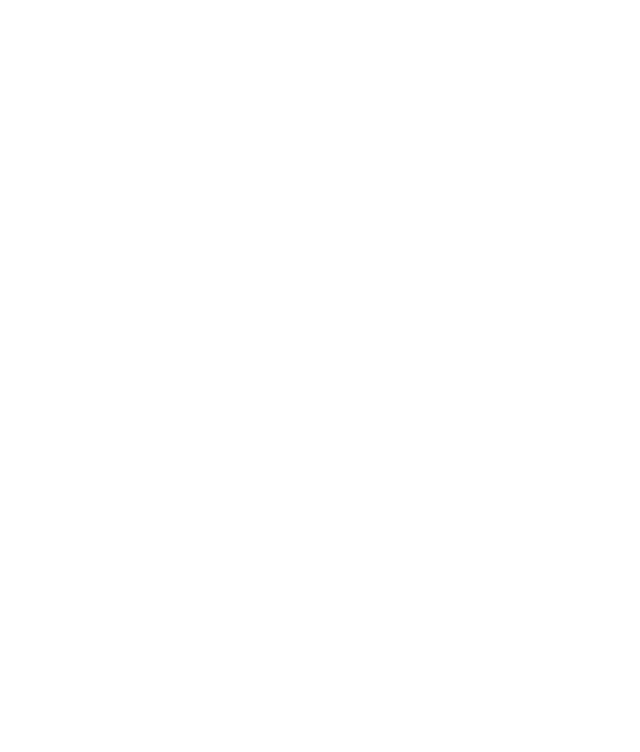
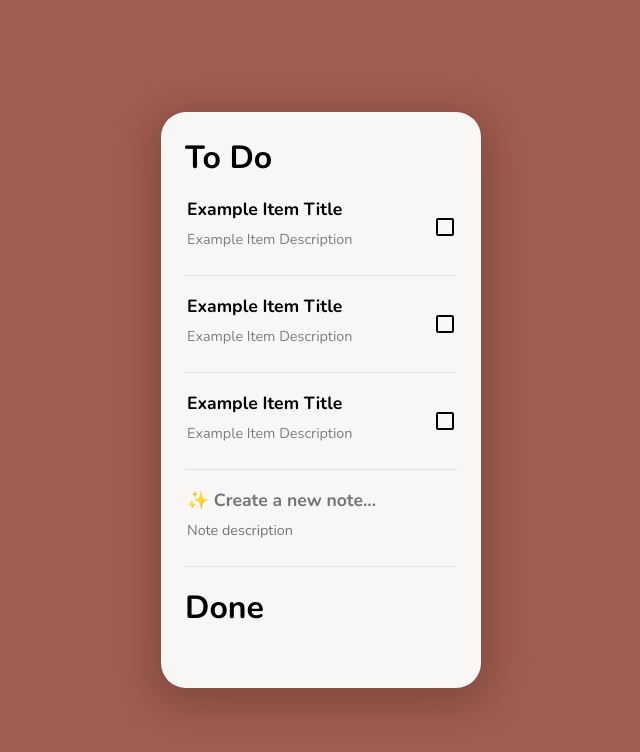
Before and after one commit to blueycode/to-do-list, a plain HTML site: page index.html in a window 1280 px wide. Shown: the whole page, without its empty margins (319-959 px from the left). Drawn offline with nearby package versions, Linux system fonts and the light colour scheme.

Commit message:
feat: develop to-do list styling

```diff
--- a/index.html
+++ b/index.html
@@ -4,11 +4,92 @@
     <meta charset="UTF-8">
     <meta http-equiv="X-UA-Compatible" content="IE=edge">
     <meta name="viewport" content="width=device-width, initial-scale=1.0">
+    <link rel="stylesheet" href="https://fonts.googleapis.com/css2?family=Material+Symbols+Outlined:opsz,wght,FILL,GRAD@48,400,0,0" />
     <link rel="stylesheet" href="style.css">
     <title>To-do List</title>
 </head>
 <body>
+    <div id="app">
+        <div id="items">
+            <h1>To Do</h1>
 
+            <form id="form">
+                <div id="to-do">
+                    <div>
+                        <div class="itm-data">
+                            <textarea name="n0-title" maxlength="30">Example Item Title</textarea>
+                            <textarea name="n0-desc">Example Item Description</textarea>
+                            <input type="hidden" name="n0-completed">
+                        </div>
+                        <span
+                            class="material-symbols-outlined"
+                            title="Hold to delete this item"
+                        >
+                            check_box_outline_blank
+                        </span>
+                    </div>
+                    <div>
+                        <div class="itm-data">
+                            <textarea name="n0-title" maxlength="30">Example Item Title</textarea>
+                            <textarea name="n0-desc">Example Item Description</textarea>
+                            <input type="hidden" name="n0-completed">
+                        </div>
+                        <span
+                            class="material-symbols-outlined"
+                            title="Hold to delete this item"
+                        >
+                            check_box_outline_blank
+                        </span>
+                    </div>
+                    <div>
+                        <div class="itm-data">
+                            <textarea name="n0-title" maxlength="30">Example Item Title</textarea>
+                            <textarea name="n0-desc">Example Item Description</textarea>
+                            <input type="hidden" name="n0-completed">
+                        </div>
+                        <span
+                            class="material-symbols-outlined"
+                            title="Hold to delete this item"
+                        >
+                            check_box_outline_blank
+                        </span>
+                    </div>
+                    <div>
+                        <div class="itm-data">
+                            <textarea
+                                name="n1-title"
+                                maxlength="30"
+                                placeholder="✨ Create a new note..."
+                            ></textarea>
+                            <textarea
+                                name="n1-desc"
+                                placeholder="Note description"
+                            ></textarea>
+                            <input type="hidden" name="n1-completed">
+                        </div>
+                    </div>
+                </div>
+
+                <h1>Done</h1>
+
+                <div id="done">
+                    <div>
+                        <div class="itm-data">
+                            <textarea name="n2-title" maxlength="30">Example Completed Item Title</textarea>
+                            <textarea name="n2-desc">Example Completed Item Description</textarea>
+                            <input type="hidden" name="n2-completed">
+                        </div>
+                        <span
+                            class="material-symbols-outlined"
+                            title="Hold to delete this item"
+                        >
+                            check_box
+                        </span>
+                    </div>
+                </div>
+            </form>
+        </div>
+    </div>
     <script src="script.js"></script>
 </body>
 </html>
--- a/style.css
+++ b/style.css
@@ -0,0 +1,101 @@
+@import url('https://fonts.googleapis.com/css2?family=Nunito:wght@300;400;700&display=swap');
+
+* {
+    box-sizing: border-box;
+    margin: 0;
+    font-family: 'Nunito', sans-serif;
+}
+
+::-webkit-scrollbar {
+    width: 3px;
+}
+
+::-webkit-scrollbar-track {
+    background: #f9f6f6;
+}
+
+::-webkit-scrollbar-thumb {
+    background: #f7755d;
+}
+
+::-webkit-scrollbar-thumb:hover {
+    background: #fca36f;
+}
+
+body {
+    background-color: #a15d4f;
+    height: 100vh;
+    display: flex;
+    justify-content: center;
+    align-items: center;
+}
+
+#app {
+    background-color: #f9f6f6;
+    width: 20rem;
+    height: 36rem;
+    border-radius: 25px;
+    padding: 1.5rem 0.75rem 1.5rem 1.5rem;
+    display: flex;
+    flex-direction: column;
+    gap: 1.2rem;
+    box-shadow: 0px 10px 40px 10px rgba(0, 0, 0, 0.2);
+}
+
+#items {
+    overflow-y: auto;
+    overflow-x: hidden;
+    padding-right: 0.75rem;
+}
+
+#items textarea {
+    border: none;
+    background-color: #f9f6f6;
+    outline: none;
+    resize: none;
+    height: 2rem;
+    overflow: hidden;
+}
+
+#items > form > div > div {
+    border-bottom: 1px solid #e2dfe0;
+    display: flex;
+    padding: 1rem 0;
+    align-items: center;
+}
+
+#items > form > div > div > span {
+    cursor: pointer;
+}
+
+#items > form > div > div:nth-child(1) {
+    border-top: 1px sold #e2dfe0;
+}
+
+.itm-data {
+    width: 100%;
+    display: flex;
+    flex-direction: column;
+}
+
+.itm-data > textarea:nth-child(1) {
+    font-size: 1.1rem;
+    font-weight: bold;
+}
+
+.itm-data > textarea:nth-child(2) {
+    color: #7e7e7e;
+    font-size: 0.9rem;
+}
+
+#to-do {
+    width: 100%;
+}
+
+#items > form > h1 {
+    margin: 1.2rem 0 0.8rem 0;
+}
+
+#done {
+    width: 100%;
+}
```
